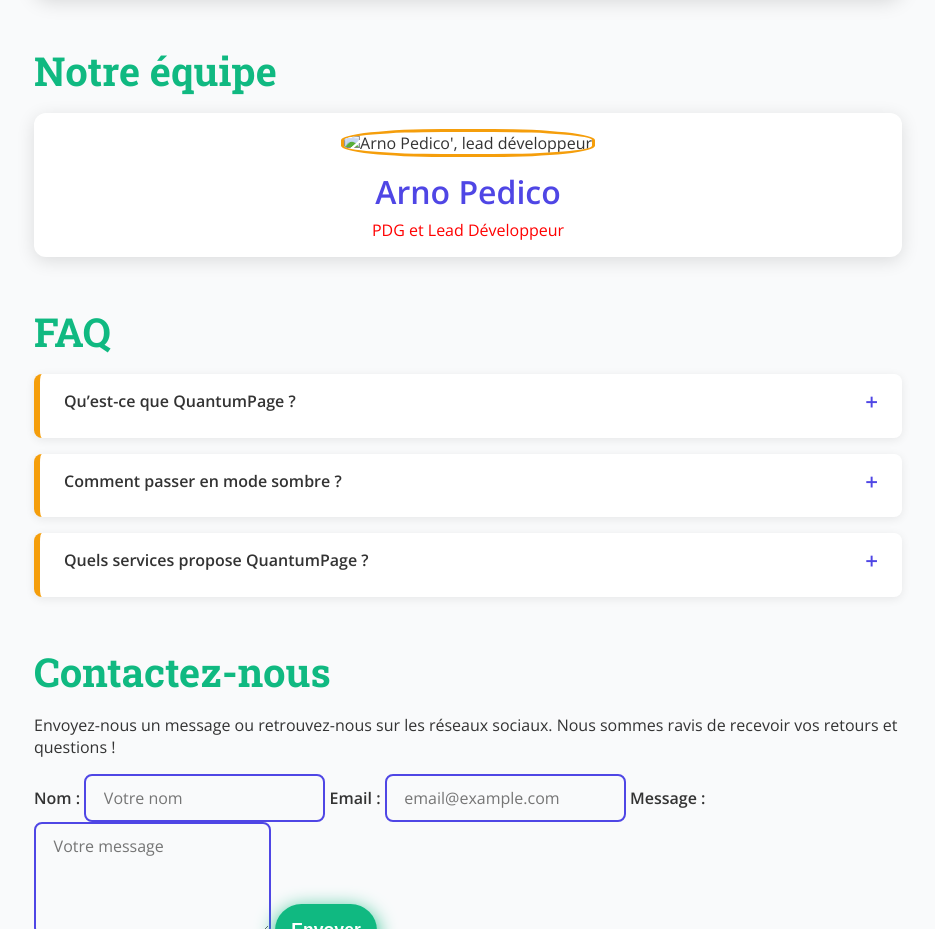
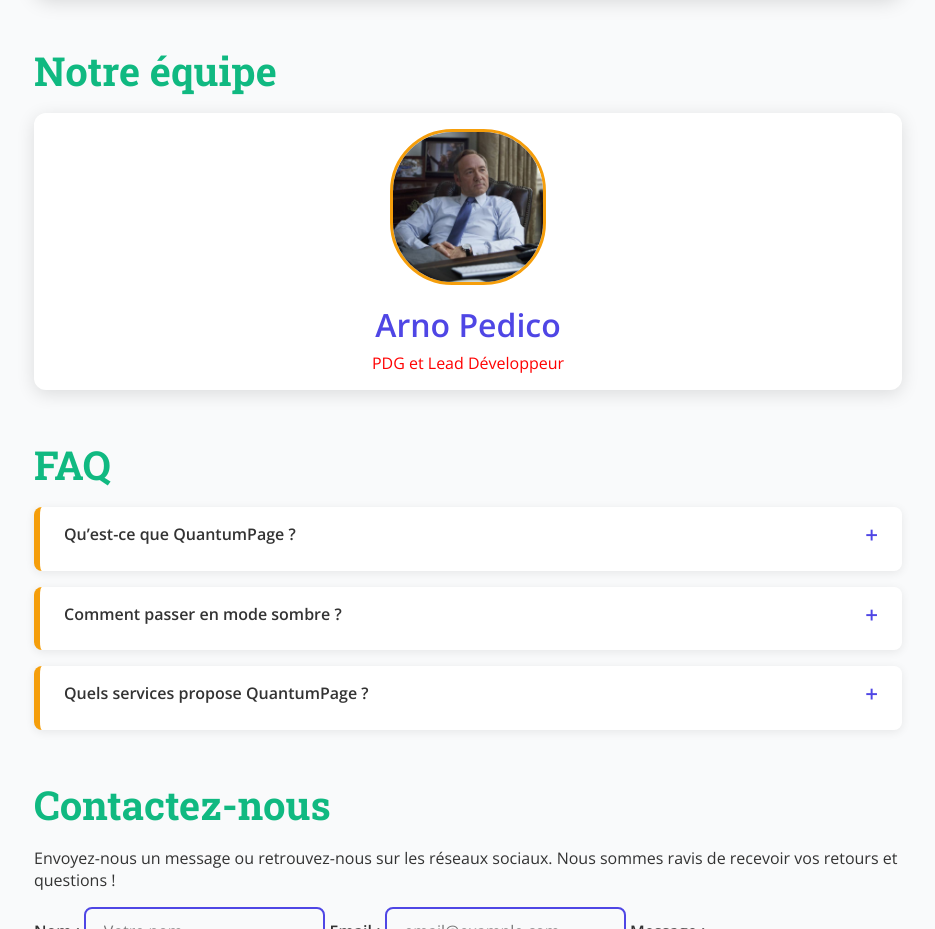
Before and after one commit to QuantumPage/QuantumPage, a plain HTML site: page index.html in a window 1280 px wide. Shown: the part 2980-3909 px from the top of the page, without its empty margins (172-1107 px from the left). Drawn offline with nearby package versions, Linux system fonts and the light colour scheme.

Commit message:
Update index.html

```diff
--- a/index.html
+++ b/index.html
@@ -740,7 +740,7 @@
       <h2 class="section-title">Notre équipe</h2>
       <div class="team-list">
         <div class="team-member" tabindex="0">
-          <img class="team-photo" src="FrankUnderwoodjpg" alt="Arno Pedico', lead développeur" />
+          <img class="team-photo" src="FrankUnderwood.jpg" alt="Arno Pedico', lead développeur" />
           <div class="team-name">Arno Pedico</div>
           <div class="team-role">PDG et Lead Développeur</div>
         </div>
```
